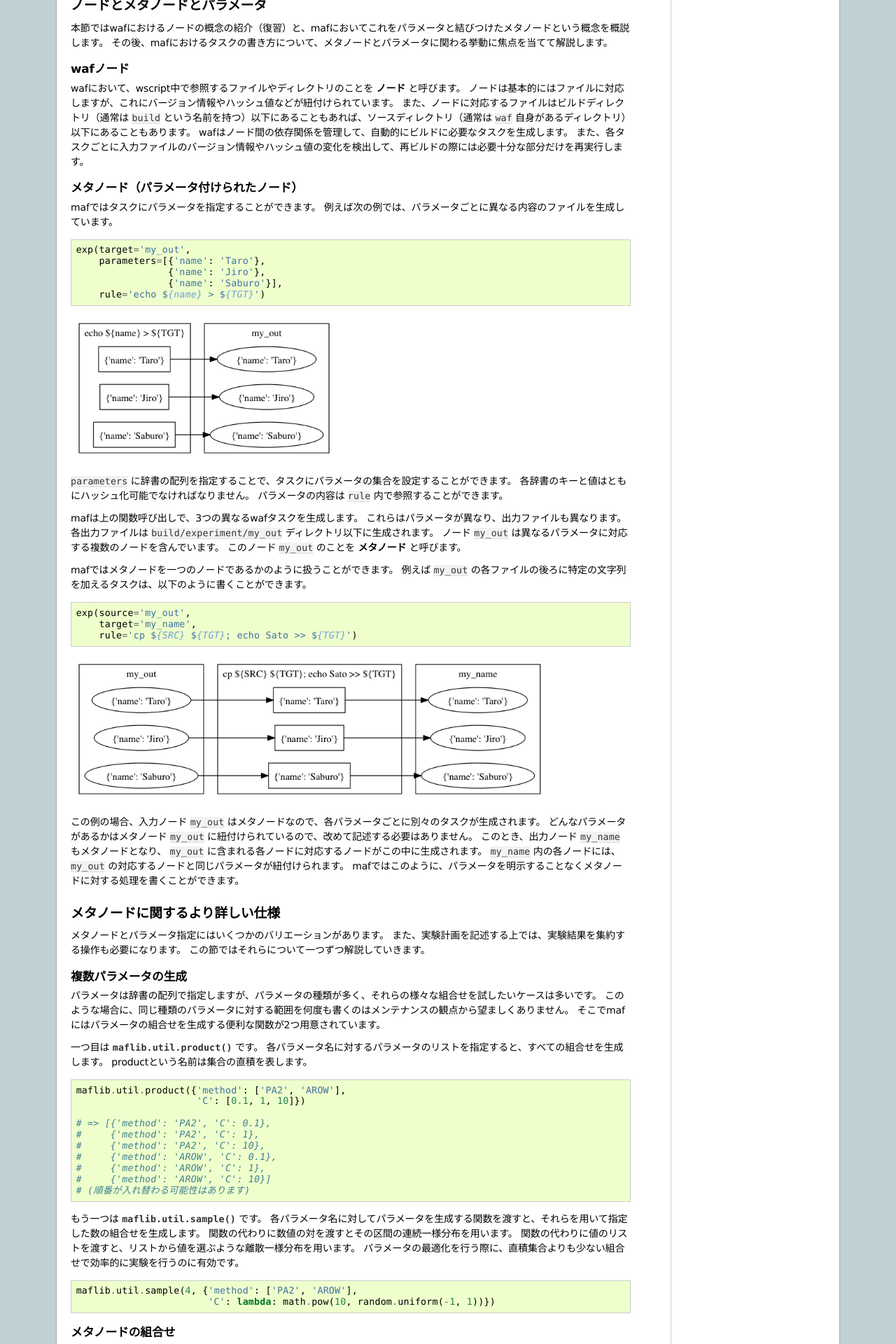
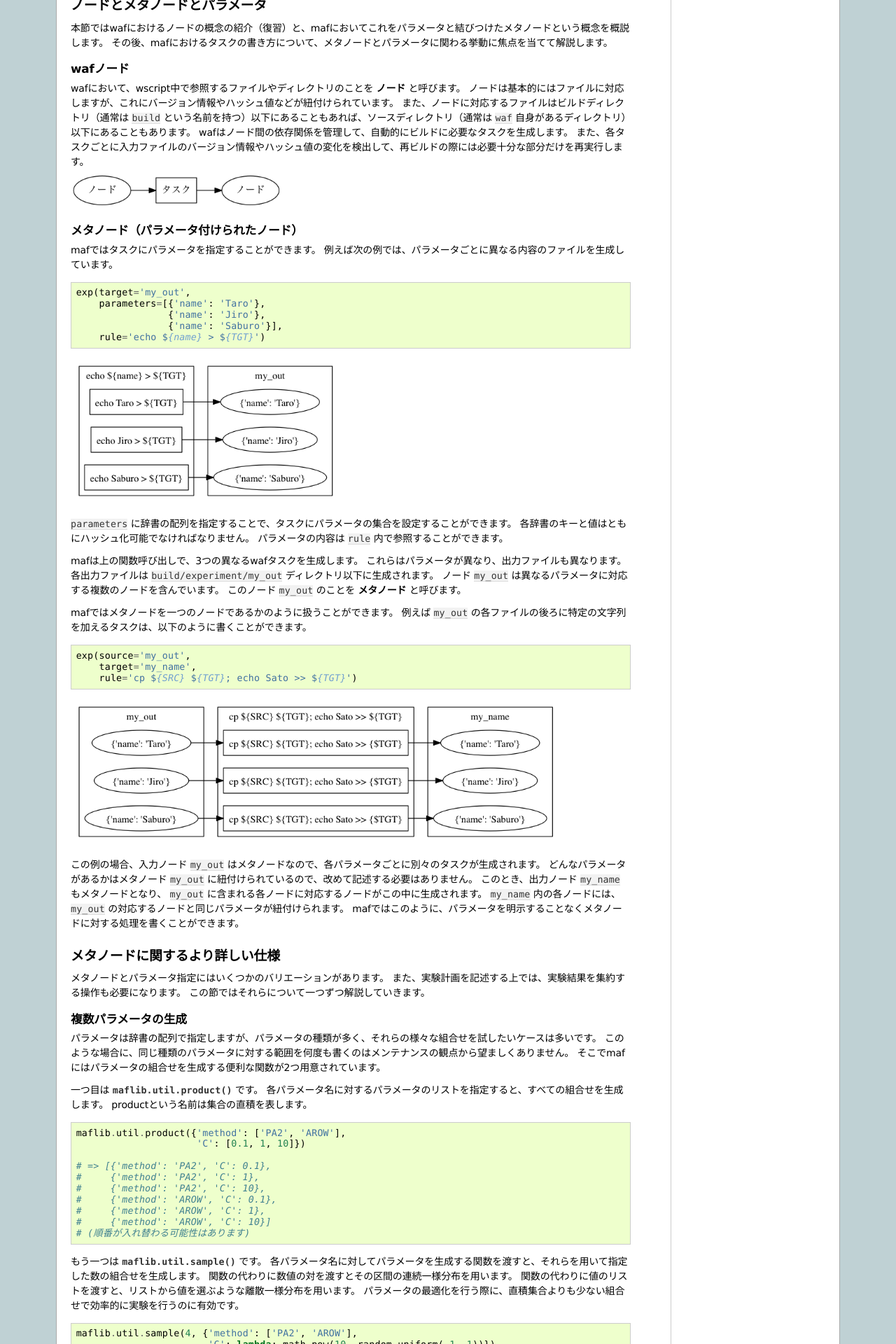
Before and after one commit to pfi/maf, a Sphinx documentation site: the page built from document/source/concept.rst, in a window 1280 px wide. Shown: the part 907-2827 px from the top of the page at 70% size. Built offline with Sphinx 7.4.7, drawn with Linux system fonts in a browser that asks for light colours; formulas are drawn with MathJax 3.

Commit message:
Improve document

```diff
--- a/document/source/concept.rst
+++ b/document/source/concept.rst
@@ -69,6 +69,9 @@ wafにおいて、wscript中で参照するファイルやディレクトリの
 また、ノードに対応するファイルはビルドディレクトリ（通常は ``build`` という名前を持つ）以下にあることもあれば、ソースディレクトリ（通常は ``waf`` 自身があるディレクトリ）以下にあることもあります。
 wafはノード間の依存関係を管理して、自動的にビルドに必要なタスクを生成します。
 また、各タスクごとに入力ファイルのバージョン情報やハッシュ値の変化を検出して、再ビルドの際には必要十分な部分だけを再実行します。
+
+.. image:: figures/node.png
+   :scale: 75%
 
 メタノード（パラメータ付けられたノード）
 ~~~~~~~~~~~~~~~~~~~~~~~~~~~~~~~~~~~~~~~~
```
Also changed, not shown: document/source/figures/metanode_1.png, document/source/figures/metanode_2.png, document/source/figures/node.png (added), 3 other files.
